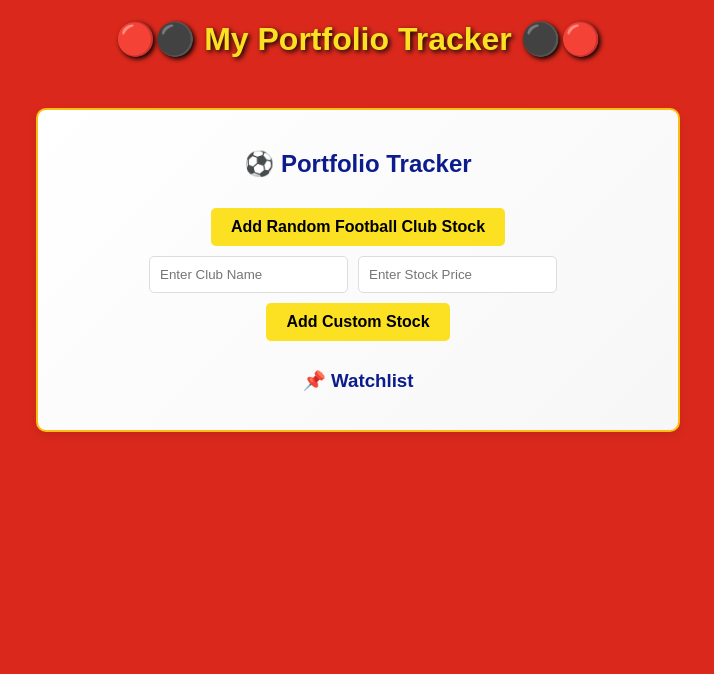
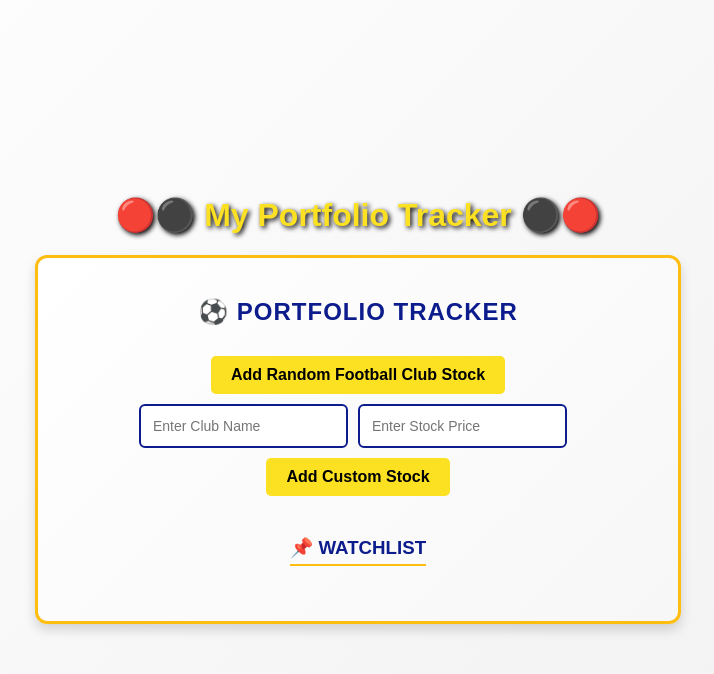
Before and after one commit to raotushar112233/portfolio-tracker, a React (Create React App) app: page / in a window 1280 px wide. Shown: the top 674 px of the page, without its empty margins (282-996 px from the left). Built offline with nearby package versions, Linux system fonts and the light colour scheme.

Commit message:
updated css design

```diff
--- a/src/PortfolioTracker.css
+++ b/src/PortfolioTracker.css
@@ -1,68 +1,141 @@
+/* Set global background to Real Madrid's white theme */
+body {
+  background: linear-gradient(135deg, #ffffff, #f0f0f0); /* Soft white gradient */
+  font-family: Arial, sans-serif;
+  margin: 0;
+  padding: 0;
+  display: flex;
+  justify-content: center;
+  align-items: center;
+  min-height: 100vh;
+}
+
+/* Main container */
 .portfolio-container {
   max-width: 600px;
-  margin: 50px auto;
   padding: 20px;
   background: linear-gradient(135deg, #ffffff, #f7f7f7); /* White gradient */
-  border-radius: 10px;
-  box-shadow: 0px 4px 10px rgba(0, 0, 0, 0.1);
+  border-radius: 12px;
+  box-shadow: 0px 6px 12px rgba(0, 0, 0, 0.15);
   text-align: center;
-  border: 2px solid #febd11; /* Gold border */
+  border: 3px solid #febd11; /* Gold border */
+  transition: 0.3s;
 }
 
+.portfolio-container:hover {
+  box-shadow: 0px 10px 20px rgba(0, 0, 0, 0.2);
+}
+
+/* Heading */
 h2 {
   color: #0c1c8c; /* Real Madrid dark blue */
+  font-size: 24px;
+  font-weight: bold;
+  text-transform: uppercase;
+  letter-spacing: 1px;
 }
 
-
+/* Buttons */
 button {
   background: #febd11; /* Gold button */
   color: #0c1c8c; /* Dark blue text */
   border: none;
-  padding: 10px 15px;
-  margin: 10px 0;
+  padding: 12px 18px;
+  margin: 10px 5px;
   cursor: pointer;
-  border-radius: 5px;
+  border-radius: 6px;
   font-size: 16px;
   font-weight: bold;
+  transition: 0.3s ease-in-out;
 }
 
 button:hover {
   background: #f5a623; /* Darker gold */
+  transform: scale(1.05);
 }
 
+/* Input fields */
 input {
-  padding: 10px;
+  padding: 12px;
   margin-right: 10px;
-  border: 1px solid #ddd;
-  border-radius: 5px;
+  border: 2px solid #0c1c8c;
+  border-radius: 6px;
+  font-size: 14px;
+  transition: 0.2s;
 }
 
+input:focus {
+  border-color: #febd11;
+  outline: none;
+  box-shadow: 0 0 5px rgba(254, 189, 17, 0.5);
+}
+
+/* Stock list */
 ul {
   list-style-type: none;
   padding: 0;
 }
 
 li {
-  background: #f4f4f4;
-  padding: 10px;
-  margin: 5px 0;
-  border-radius: 5px;
-  border: 1px solid #ddd;
+  background: #ffffff;
+  padding: 12px;
+  margin: 6px 0;
+  border-radius: 6px;
+  border: 2px solid #ddd;
   display: flex;
   align-items: center;
   justify-content: space-between;
+  transition: 0.3s;
+}
+
+li:hover {
+  background: #f0f0f0;
+  transform: translateY(-2px);
 }
 
 li span {
   font-size: 16px;
+  font-weight: bold;
 }
 
+/* Images (logos, profile pics, etc.) */
 img {
   border: 2px solid #febd11; /* Gold border for images */
   border-radius: 50%;
+  width: 35px;
+  height: 35px;
 }
 
+/* Watchlist heading */
 h3 {
   color: #0c1c8c; /* Dark blue */
   font-weight: bold;
+  margin-top: 15px;
+  text-transform: uppercase;
+  border-bottom: 2px solid #febd11;
+  display: inline-block;
+  padding-bottom: 5px;
 }
+
+/* Footer */
+.footer {
+  margin-top: 20px;
+  font-size: 14px;
+  color: #333;
+}
+
+/* Dots (Real Madrid Theme) */
+.dot {
+  width: 15px;
+  height: 15px;
+  border-radius: 50%;
+  display: inline-block;
+  margin: 5px;
+  background-color: #febd11;
+  border: 2px solid #0c1c8c;
+}
+
+/* Add smooth animation to all elements */
+* {
+  transition: all 0.2s ease-in-out;
+}
```
